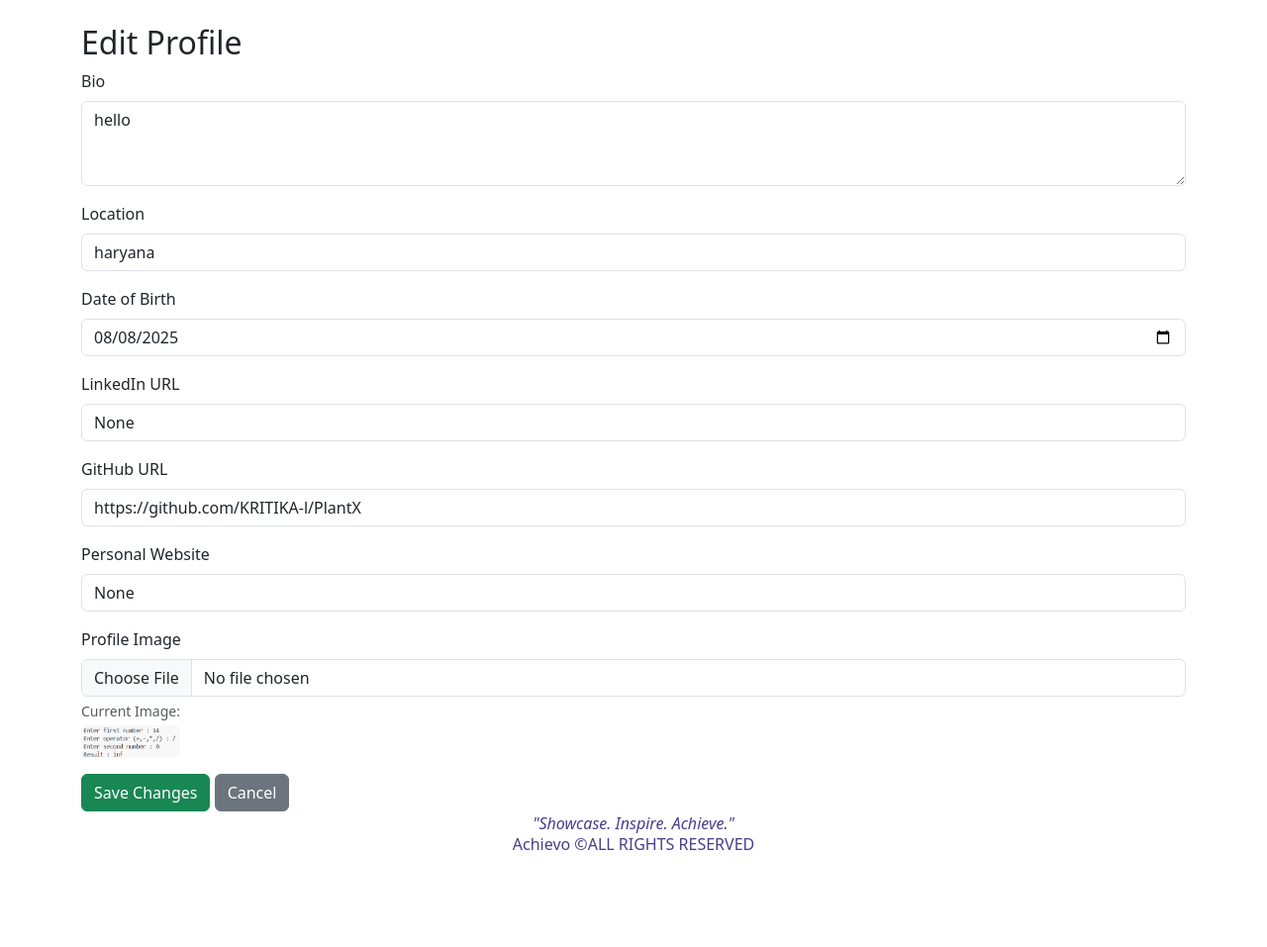
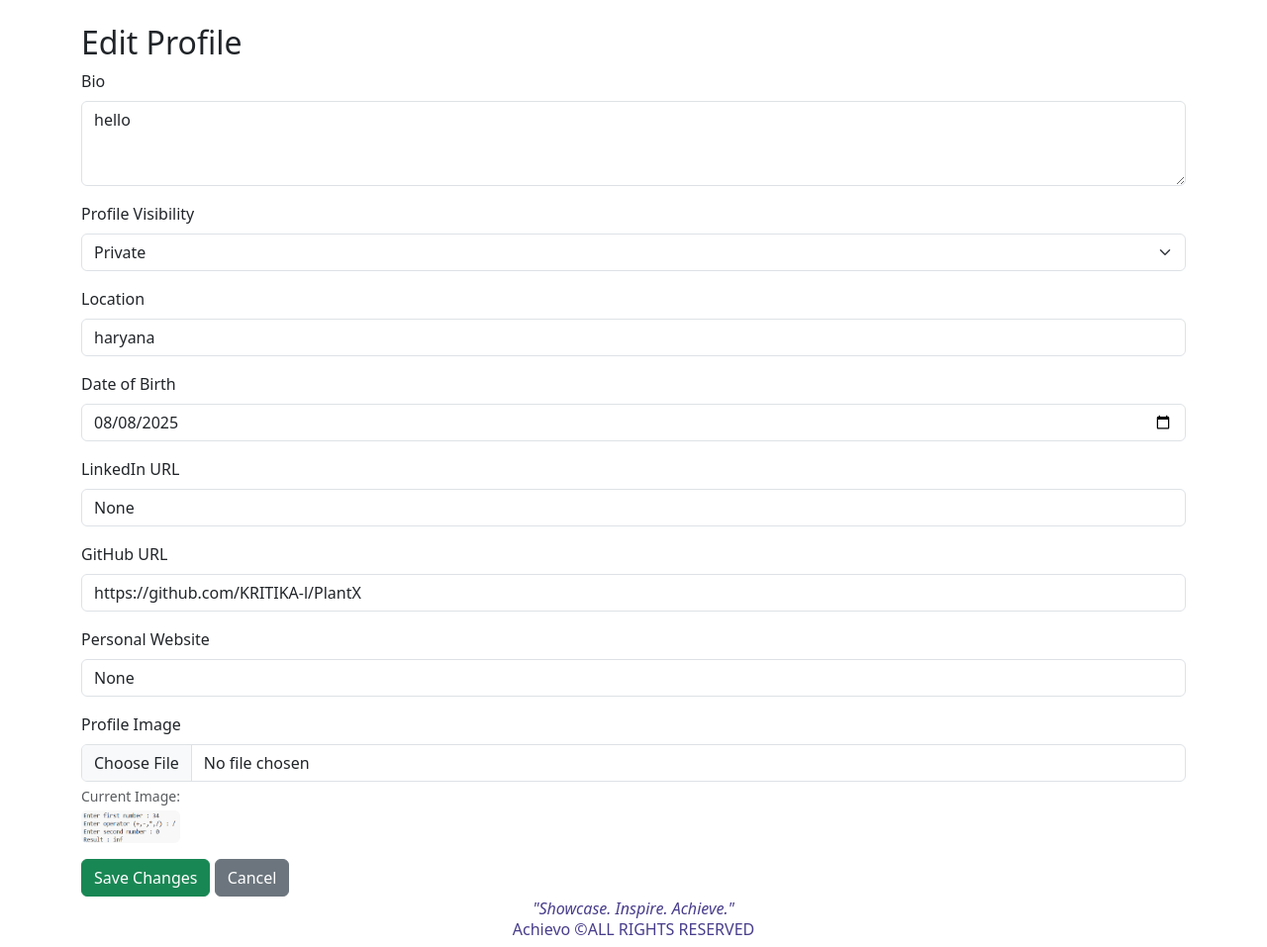
Before and after one commit to KRITIKA-l/AchievementDash, a Django app: page /profile/edit/ in a window 1280 px wide. Shown: the part 69-1026 px from the top of the page at 99% size. Before the commit the page ends 928 px from the top, so only its background shows below. Run offline with Django 5.2, Linux system fonts and the light colour scheme; a user stored in the database is signed in; data comes from the database, SQL or seed files in the repository; both versions use the stored data as it was after the commit; some web fonts are replaced.

Commit message:
'updates'

```diff
--- a/student/templates/student/editprofile.html
+++ b/student/templates/student/editprofile.html
@@ -19,6 +19,13 @@
             <div class="mb-3">
                 <label for="bio" class="form-label">Bio</label>
                 <textarea class="form-control" id="bio" name="bio" rows="3">{{ profile.bio }}</textarea>
+            </div>
+            <div class="mb-3">
+                <label for="is_public" class="form-label">Profile Visibility</label>
+                <select id="is_public" name="is_public" class="form-select">
+                    <option value="True" {% if profile.is_public %}selected{% endif %}>Public</option>
+                    <option value="False" {% if not profile.is_public %}selected{% endif %}>Private</option>
+                </select>
             </div>
 
             <!-- Location -->
--- a/student/templates/student/profile.html
+++ b/student/templates/student/profile.html
@@ -45,6 +45,7 @@
             {% endfor %}
         </div>
     {% endif %}
+    {% if user.userprofile.is_public or request.user == user %}
         <div class="container py-5">
             <div class="profile-card mx-auto shadow text-center" style="max-width: 500px;">
                 <!-- Profile Image -->
@@ -118,6 +119,9 @@
                 <a href="{% url 'edit_profile' %}" class="btn btn-primary mt-3">Edit Profile</a>
             </div>
         </div>
+    {% else %}
+        <div class="alert alert-warning text-center">This profile is private.</div>
+    {% endif %}
     {% include 'student/footer.html' %}
     <script>
         setTimeout(() =>
--- a/student/views.py
+++ b/student/views.py
@@ -76,7 +76,7 @@ def edit_profile(request):
         linkedin = request.POST.get('linkedin_url', '').strip()
         github = request.POST.get('github_url', '').strip()
         website = request.POST.get('personal_website', '').strip()
-
+        profile.is_public = request.POST.get('is_public') == 'True'
         # Update only if a value is provided
         if bio:
             profile.bio = bio
```
Also changed, not shown: db.sqlite3. Lines whose indentation alone changed are shown as unchanged.
